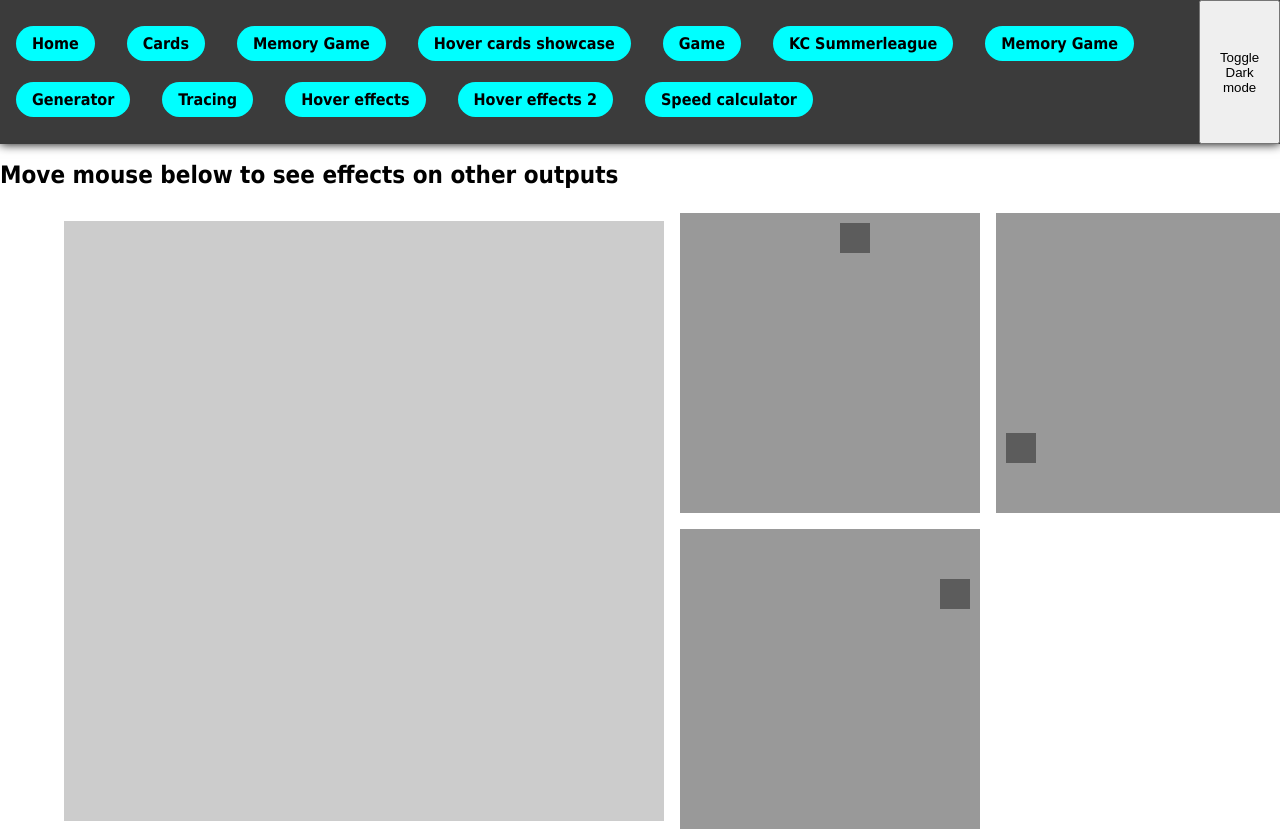
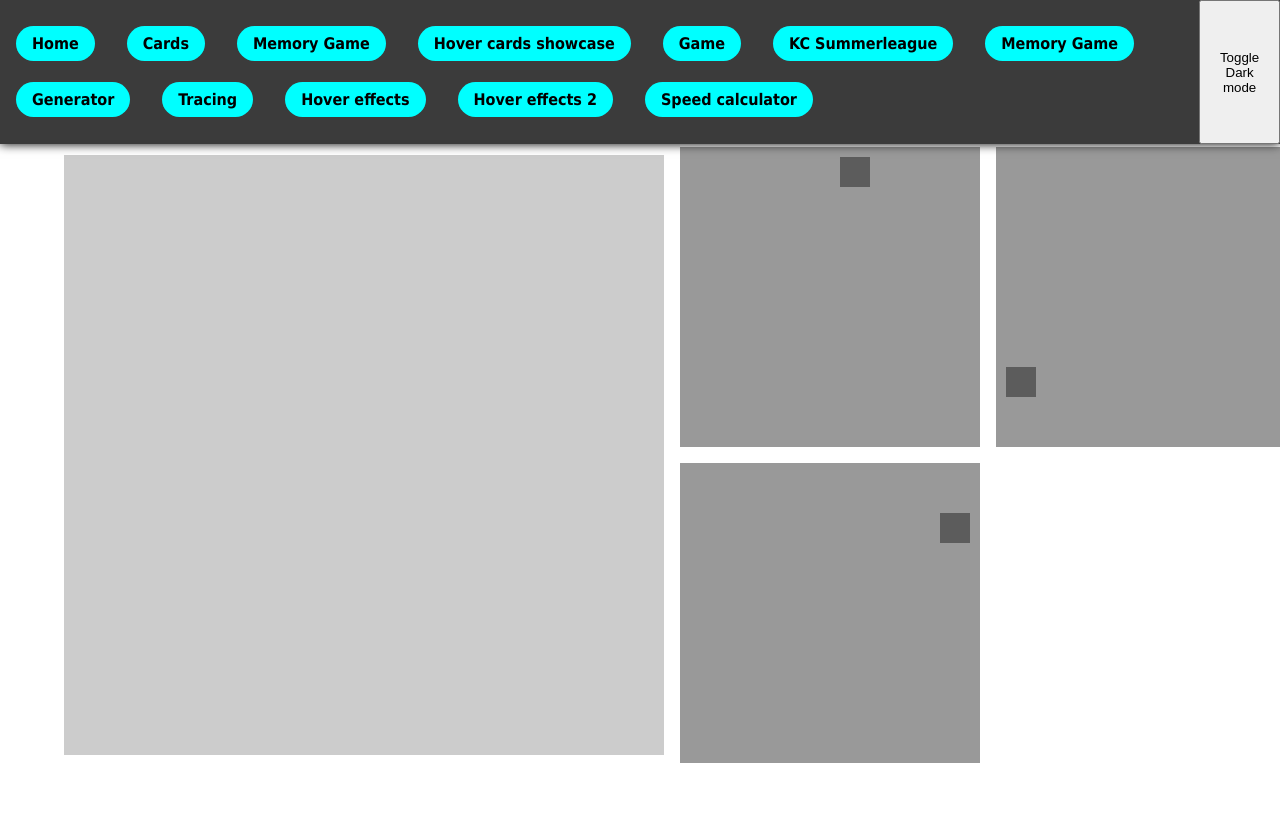
Before and after one commit to EmilNilssonDataDuctus/vite-app, a React (Vite) app: page /tracing in a window 1280 px wide. After the commit the page ends 800 px from the top, so only its background shows below. Built offline with nearby package versions, Linux system fonts and the light colour scheme.

Commit message:
Temporarily remove h1 margin

```diff
--- a/src/Shared/Page.styled.js
+++ b/src/Shared/Page.styled.js
@@ -1,6 +1,6 @@
 import styled from "styled-components";
 
 export const MainWrapper = styled.main`
-  margin-top: 88px;
+  /* margin-top: 88px; */
   width: 100%;
 `;
```
